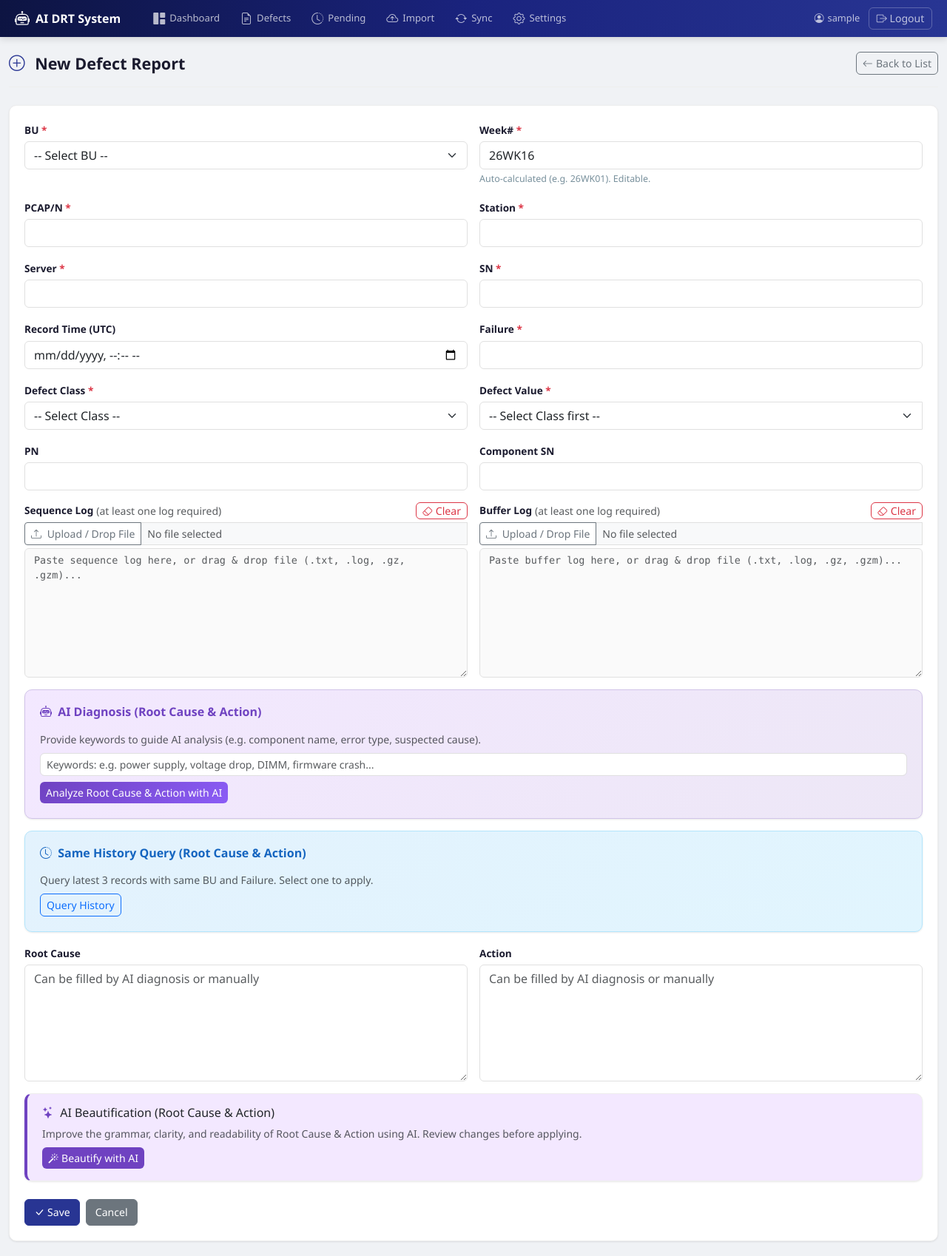
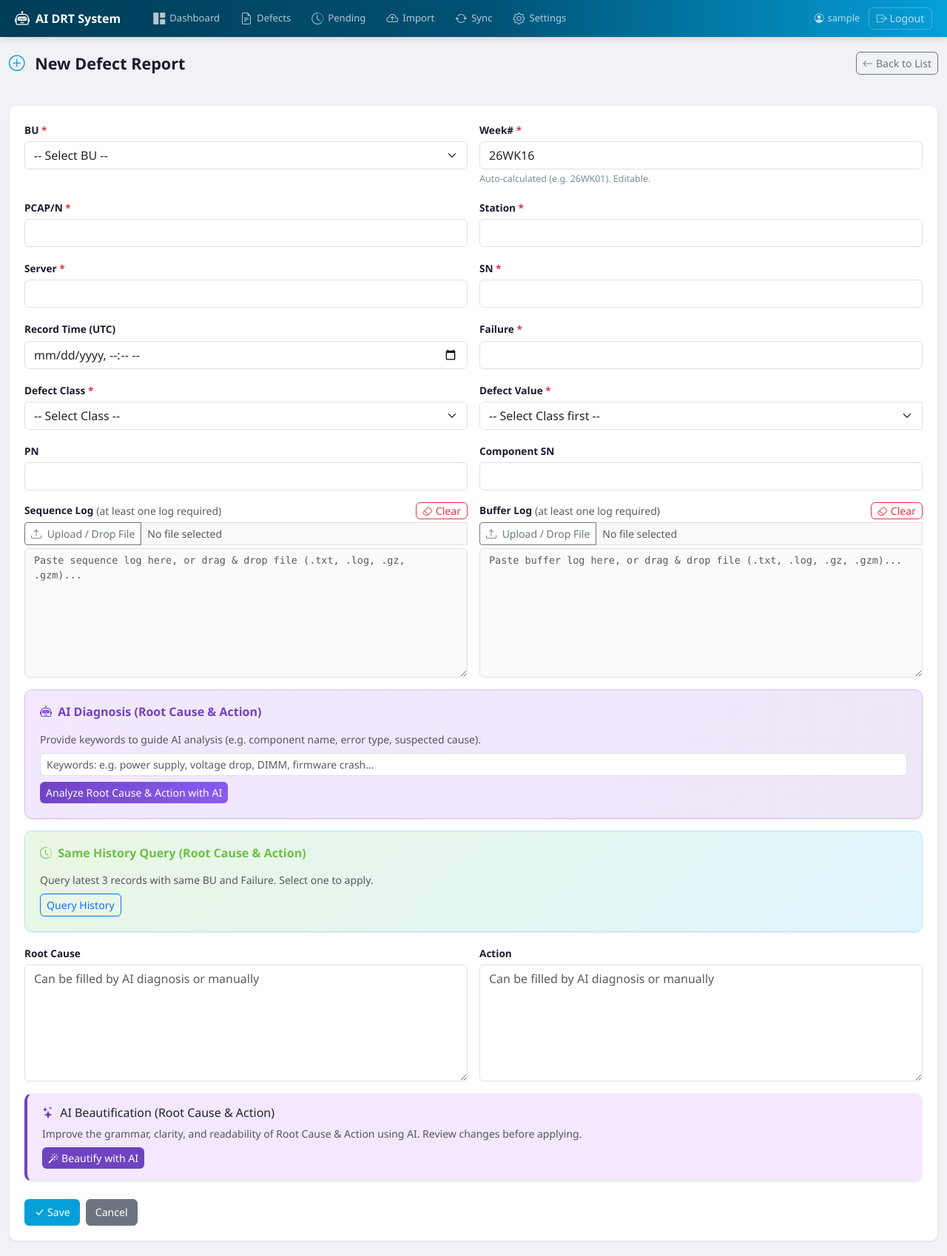
Before and after one commit to is-mao/te_ai_drt_system, a Flask app: page /defects/new in a window 1280 px wide. Shown: the whole page at 74% size. Run offline with Flask 3, Linux system fonts and the light colour scheme; the visitor is signed in with stand-in values (Sample User, id 1); data that the repository does not hold is empty; some libraries are stand-ins or nearby versions.

Commit message:
style: apply Cisco brand colors (#049fd9) to design tokens and login page

```diff
--- a/static/css/style.css
+++ b/static/css/style.css
@@ -4,18 +4,18 @@
 
 /* ---- Design Tokens ---- */
 :root {
-    --primary-dark: #1a237e;
-    --primary: #283593;
-    --primary-light: #3949ab;
-    --primary-lighter: #5c6bc0;
-    --primary-surface: #e8eaf6;
-    --accent: #1565c0;
-    --accent-light: #e3f2fd;
-    --success: #2e7d32;
-    --success-light: #e8f5e9;
-    --warning: #f57f17;
+    --primary-dark: #005073;
+    --primary: #049fd9;
+    --primary-light: #00bceb;
+    --primary-lighter: #58d3f7;
+    --primary-surface: #e5f6fd;
+    --accent: #6cc04a;
+    --accent-light: #eaf7e3;
+    --success: #6cc04a;
+    --success-light: #eaf7e3;
+    --warning: #ffbf00;
     --warning-light: #fff8e1;
-    --danger: #c62828;
+    --danger: #cf2030;
     --danger-light: #fce4ec;
     --purple: #6f42c1;
     --purple-light: #f3e8ff;
@@ -57,7 +57,7 @@ body {
     left: 0;
     right: 0;
     height: 50px;
-    background: linear-gradient(90deg, #0d1442 0%, #1a237e 50%, #283593 100%);
+    background: linear-gradient(90deg, #003d57 0%, #005073 50%, #049fd9 100%);
     z-index: 1040;
     display: flex;
     align-items: center;
@@ -261,7 +261,7 @@ body {
 .filter-card .form-control:focus,
 .filter-card .form-select:focus {
     border-color: var(--primary-lighter);
-    box-shadow: 0 0 0 3px rgba(92, 107, 192, 0.15);
+    box-shadow: 0 0 0 3px rgba(4, 159, 217, 0.15);
 }
 
 /* ---- Tables ---- */
@@ -398,7 +398,7 @@ body {
 .btn-primary:hover {
     background-color: var(--primary-dark);
     border-color: var(--primary-dark);
-    box-shadow: 0 2px 8px rgba(26, 35, 126, 0.25);
+    box-shadow: 0 2px 8px rgba(4, 159, 217, 0.3);
 }
 
 .btn-success {
@@ -449,7 +449,7 @@ body {
 .form-control:focus,
 .form-select:focus {
     border-color: var(--primary-lighter);
-    box-shadow: 0 0 0 3px rgba(92, 107, 192, 0.15);
+    box-shadow: 0 0 0 3px rgba(4, 159, 217, 0.15);
 }
 
 .form-text {
@@ -582,7 +582,7 @@ textarea.log-textarea {
 .log-drop-zone .drop-overlay {
     position: absolute;
     inset: 0;
-    background: rgba(21, 101, 192, 0.1);
+    background: rgba(4, 159, 217, 0.1);
     border: 2px dashed var(--accent);
     border-radius: var(--radius-sm);
     display: flex;
```
Also changed, not shown: templates/login.html (+9 -9 lines).
